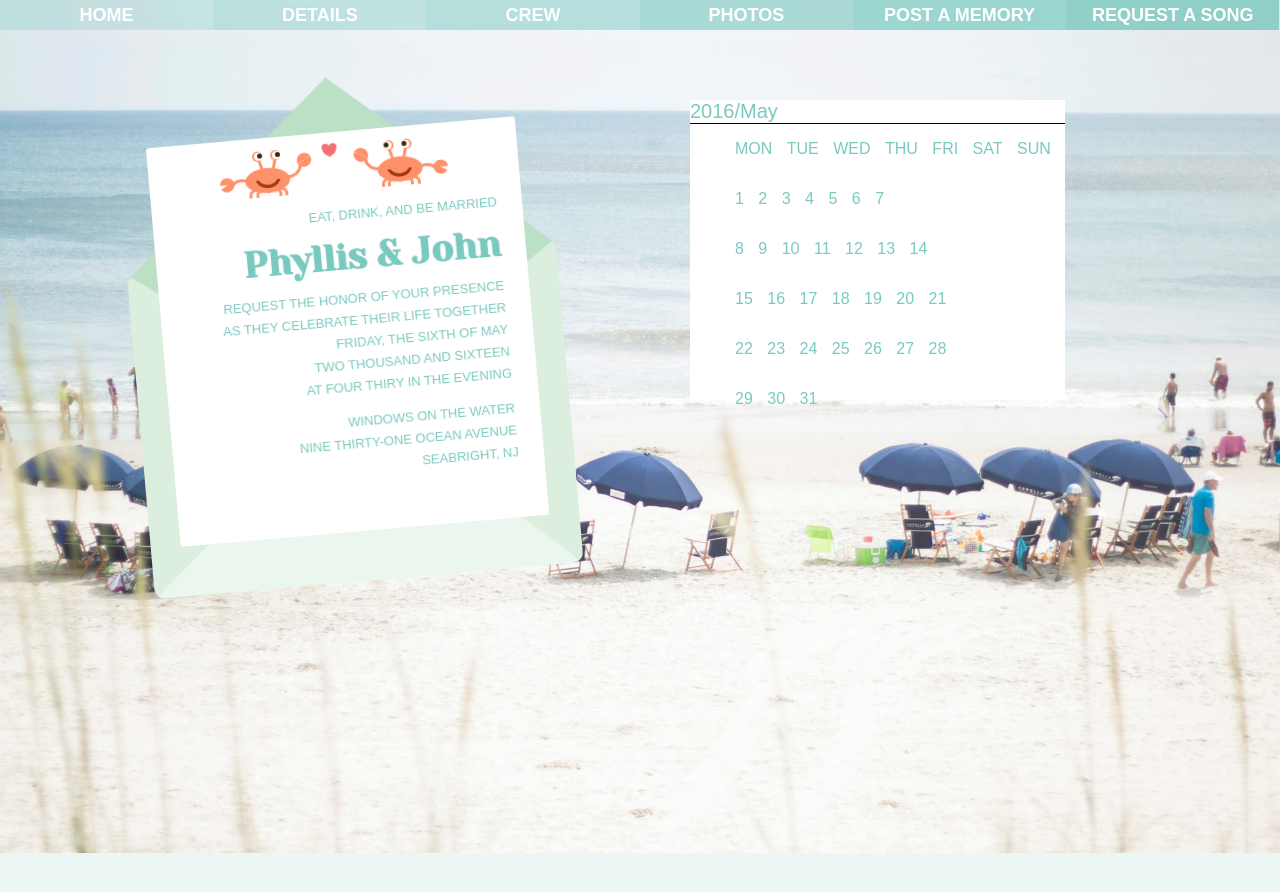
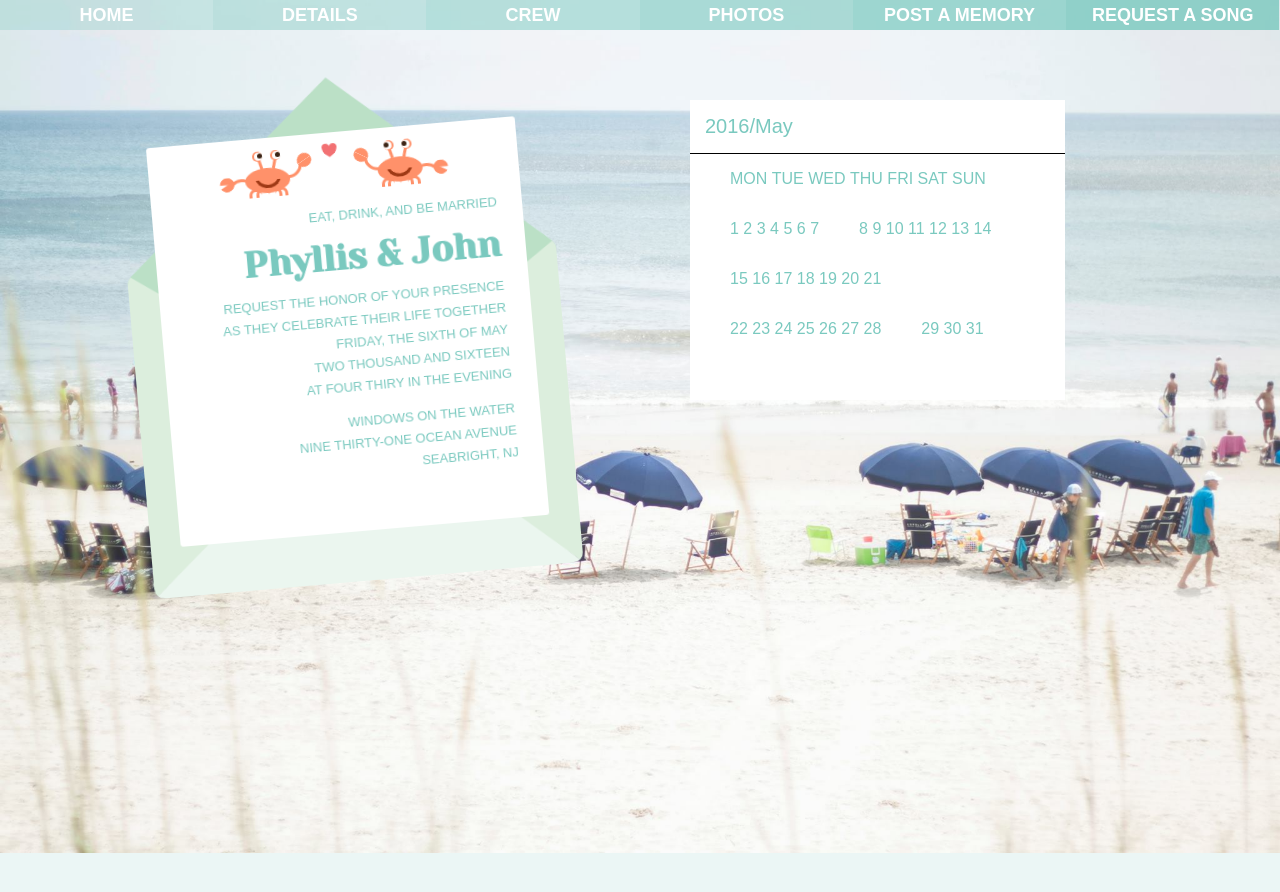
Before and after one commit to phyllisandjohn/phyllisandjohn.github.io, a Jekyll site: the page details/index.html, which Jekyll copies as it is, in a window 1280 px wide. Shown: the top 892 px of the page. Built offline with Jekyll 4.4.1, drawn with Linux system fonts in a browser that asks for light colours.

Commit message:
Update index.html

```diff
--- a/details/index.html
+++ b/details/index.html
@@ -40,6 +40,7 @@
 .calendar .calendar-header{
 	border-bottom: 1px solid #000;
 	font-size: 20px;
+	padding: 15px;
 }
 
 .calendar ul {
@@ -50,7 +51,6 @@
 
 .calendar ul li {
 	display: inline;
-	padding: 0px 5px;
 }
 
 img {
```
